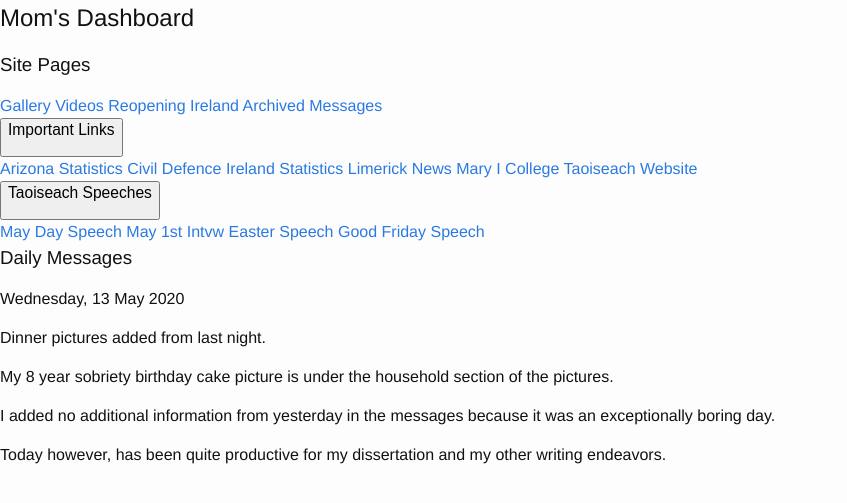
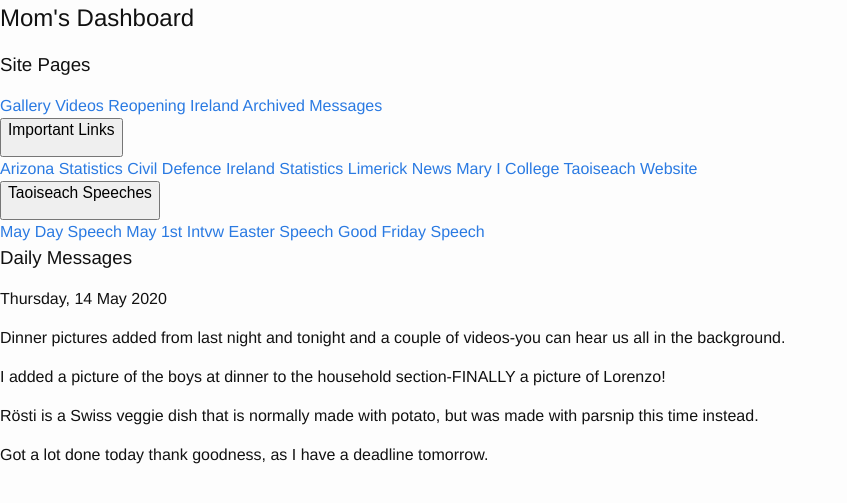
Before and after one commit to Verucassaults/Moms-Dashboard.io, a Jekyll site: the page index.html, which Jekyll copies as it is, in a window 1280 px wide. Shown: the top 503 px of the page, without its empty margins (0-847 px from the left). Built offline with Jekyll 4.4.1, drawn with Linux system fonts in a browser that asks for light colours.

Commit message:
Daily Update

```diff
--- a/index.html
+++ b/index.html
@@ -49,11 +49,11 @@
         <!-- Page content -->
         <div class="main">
             <h3>Daily Messages</h3>
-            <h4>Wednesday, 13 May 2020</h4>
-            <p>Dinner pictures added from last night.</p>
-            <p>My 8 year sobriety birthday cake picture is under the household section of the pictures.</p>
-            <p>I added no additional information from yesterday in the messages because it was an exceptionally boring day.</p>
-            <p>Today however, has been quite productive for my dissertation and my other writing endeavors.</p>
+            <h4>Thursday, 14 May 2020</h4>
+            <p>Dinner pictures added from last night and tonight and a couple of videos-you can hear us all in the background.</p>
+            <p>I added a picture of the boys at dinner to the household section-FINALLY a picture of Lorenzo!</p>
+            <p>Rösti is a Swiss veggie dish that is normally made with potato, but was made with parsnip this time instead.</p>
+            <p>Got a lot done today thank goodness, as I have a deadline tomorrow.</p>
         </div>
     </main>
     <footer>
```
Also changed, not shown: Moms_Gallery.html (+21 -0 lines), Moms_Video_Gallery.html (+8 -0 lines), archived_messages.html (+14 -8 lines), 7 other files.
